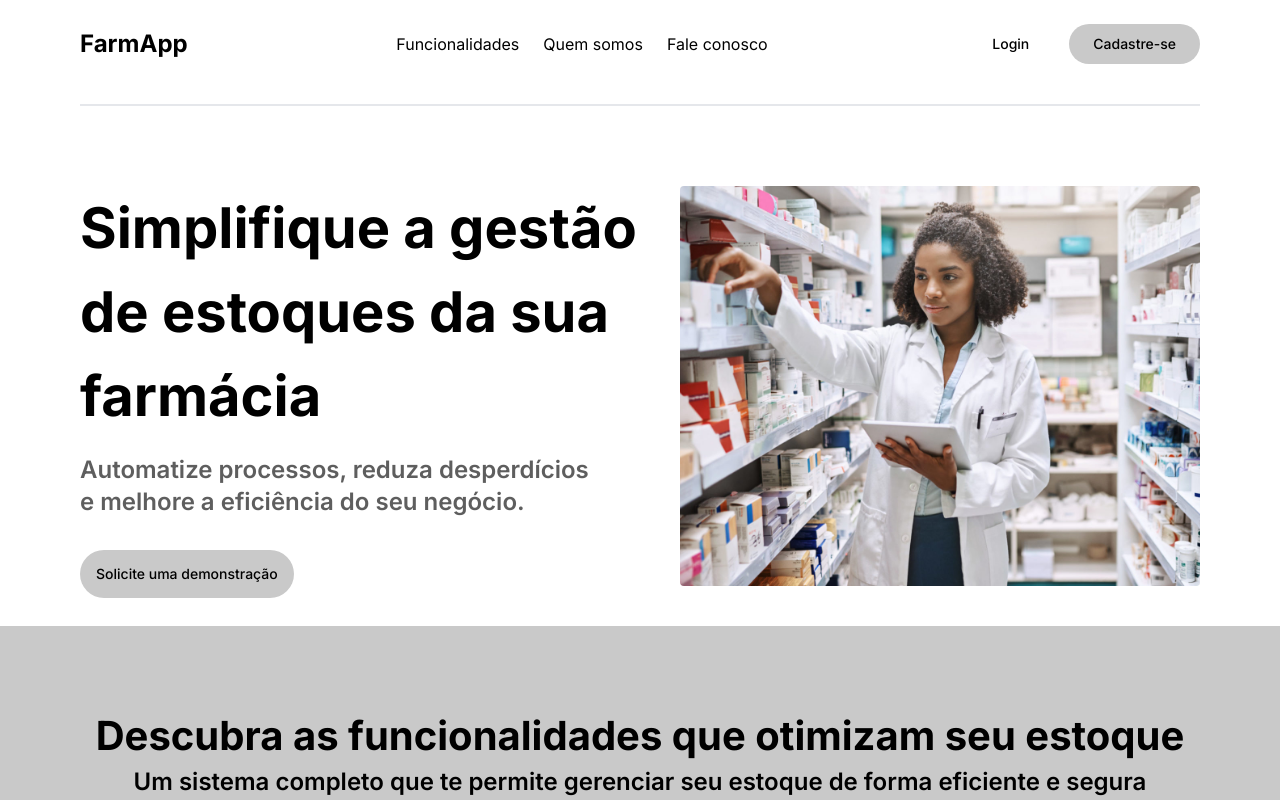
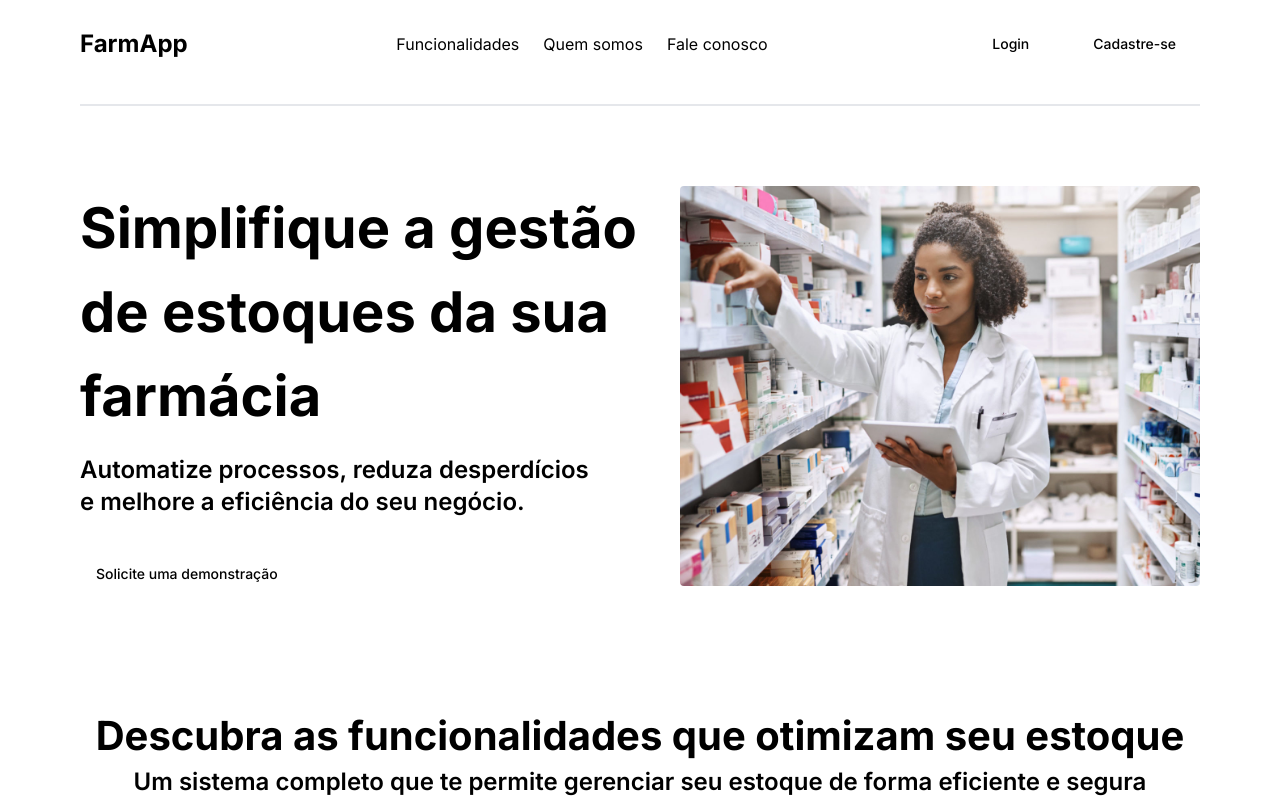
Before and after one commit to squadprata/farm-frontend, a Next.js app: page / in a window 1280 px wide. Shown: the top 800 px of the page. Built offline with nearby package versions, Linux system fonts and the light colour scheme.

Commit message:
feat: added colors variables and config container on tailwind config

```diff
--- a/tailwind.config.ts
+++ b/tailwind.config.ts
@@ -12,47 +12,40 @@ const config = {
   theme: {
     container: {
       center: true,
-      padding: "2rem",
-      screens: {
-        "2xl": "1400px",
+      padding: {
+        DEFAULT: "1rem",
+        sm: "2rem",
+        lg: "3rem",
+        xl: "5rem",
       },
     },
     extend: {
       colors: {
-        customGray: {
-          100: "#F7F7F7",
-          200: "#DEDEDE",
-          300: "#CBCBCB",
-          400: "#C9C9C9",
-          500: "#C5C5C5",
-          600: "#DDDDDD",
-          700: "#8D8D8D",
-          800: "#888686",
-          900: "#5E5E5E",
-          DEFAULT: "#999999",
+        primary: {
+          100: "#586DFF",
+          200: "#3649CD",
+          300: "#3741BE",
+          400: "#1C2C9A",
+          500: "#0A1667",
+          DEFAULT: "hsl(var(--primary))",
+          foreground: "hsl(var(--primary-foreground))",
         },
-        customBlack: {
-          100: "#363636",
-          200: "#5E5E5E",
-          300: "#949494",
-          400: "#888686",
-          500: "#8D8D8D",
-          600: "#C5C5C5",
-          700: "#CBCBCB",
-          800: "#DEDEDE",
-          900: "#F7F7F7",
-          DEFAULT: "#000000",
+        neutral: {
+          100: "#FBFBFB",
+          200: "#E1E1E1",
+          300: "#BABBB9",
+          400: "#626461",
+          500: "#252624",
         },
-        customWhite: "#FFFFFF",
+        success: "#2E8731",
+        warning: "#F4A804",
+        error: "#F24318",
         border: "hsl(var(--border))",
         input: "hsl(var(--input))",
         ring: "hsl(var(--ring))",
         background: "hsl(var(--background))",
         foreground: "hsl(var(--foreground))",
-        primary: {
-          DEFAULT: "hsl(var(--primary))",
-          foreground: "hsl(var(--primary-foreground))",
-        },
+
         secondary: {
           DEFAULT: "hsl(var(--secondary))",
           foreground: "hsl(var(--secondary-foreground))",
```
